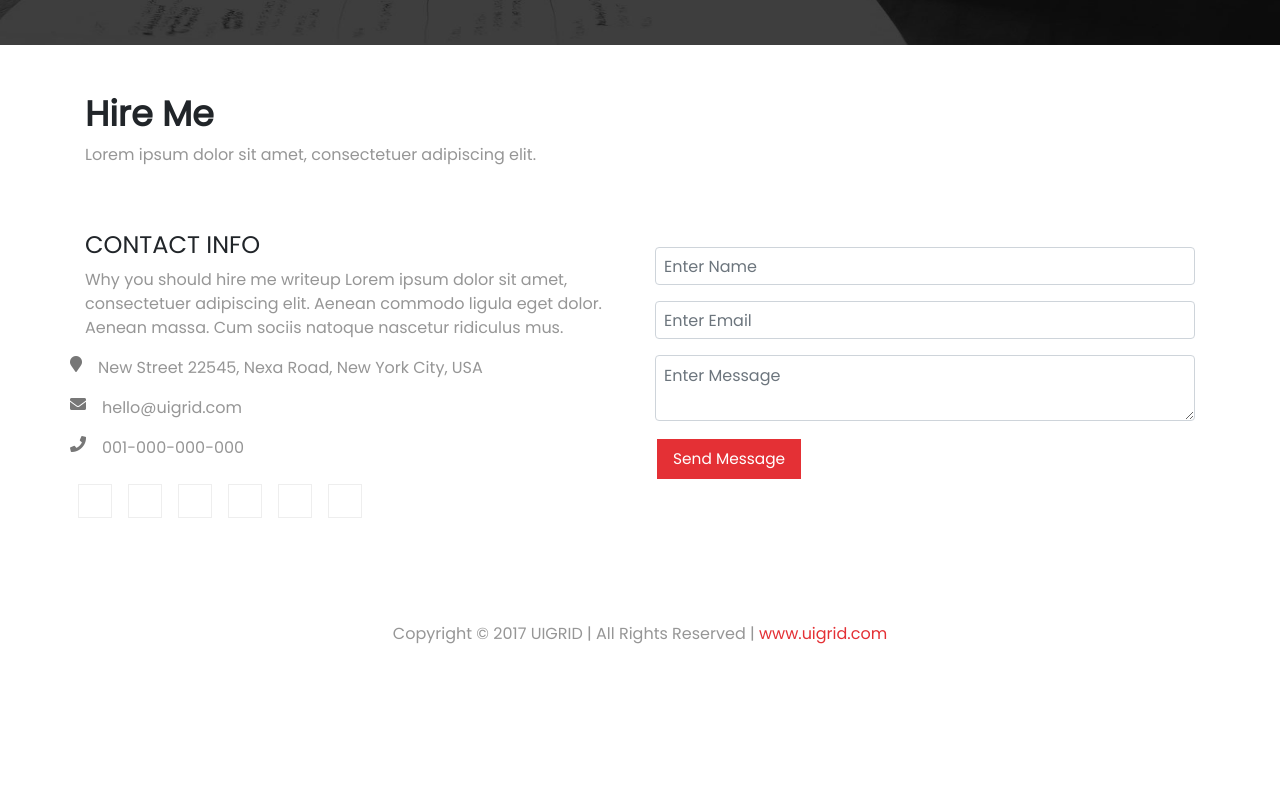
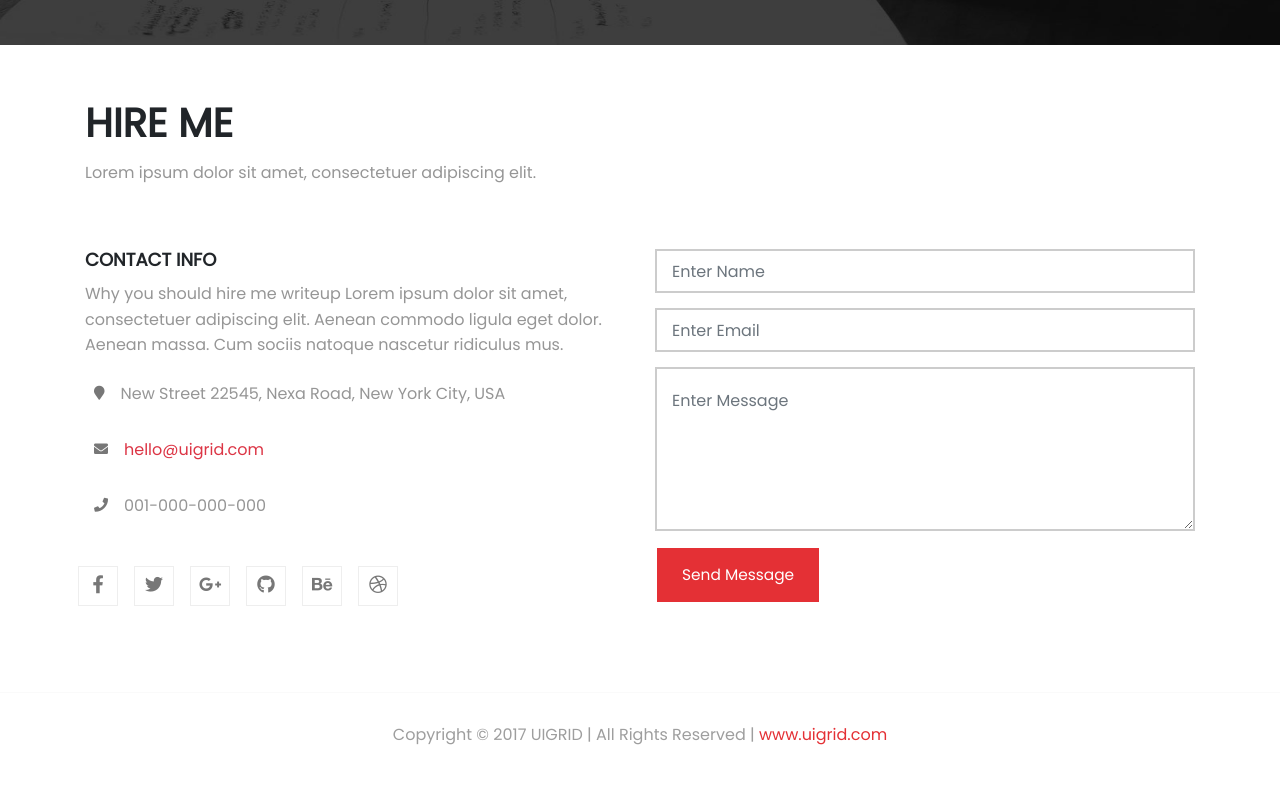
Before and after one commit to SoohaMagdy/Project1, a plain HTML site: page index.html in a window 1280 px wide. Shown: the part 4536-5323 px from the top of the page. Before the commit the page ends 5198 px from the top, so only its background shows below. Drawn offline with Linux system fonts and the light colour scheme.

Commit message:
Update Hire-Me section

```diff
--- a/css/index_style.css
+++ b/css/index_style.css
@@ -146,14 +146,56 @@ h5{
     color: #E43035;
     font-weight: 600;
 }
-#hireMe i{color: #777}
+/*Start Hire-Me*/
+#hireMe {border-bottom: 1px solid #fafafa}
+#hireMe h2{
+    margin-top: 2rem;
+    font-size: 2.5em;
+    font-weight: 700;
+    text-transform: uppercase;
+    line-height: 1.1;
+}
+#hireMe h4{
+    font-weight: 700;
+    text-transform: uppercase;
+    font-size: 18px;
+}
+#hireMe i{color: #777;font-size: 14px;text-align: center}
 #hireMe .social{
     border: 1px solid #EEE;
     color: #777;
-}
+    display: block;
+    width: 40px;
+    height: 40px;
+    margin-right: 10px;
+    margin-bottom: 15px;
+    text-align: center;
+    font-size: 18px
+    }
+
 #hireMe .social:hover{
     background-color: #E43035;
     color: #FFF;
-    font-size: 1.5rem;
 }
+.special{
+    font-size: 16px;
+    font-weight: 300;
+    line-height: 1.6;
+    margin-top: 10px;
+}
+#hireMe .text-danger{cursor:pointer}
+.inputs input, .inputs textarea{padding: 20px 15px;
+    margin-bottom: 15px;
+    border: 2px solid #cccccc;
+    border-radius: 0px;
+    font-size: 16px;}
+.inputs button{padding: 15px 25px}
 #footer a{color: #E43035;}
+#footer p{
+    margin: 0px;
+    font-size: 1em;
+    color: #9e9e9e;
+    font-weight: 300;
+   padding-bottom: 40px;
+    padding-top: 30px
+}
--- a/index.html
+++ b/index.html
@@ -654,43 +654,43 @@
             </div>
         </div>
     </section>
-    <section id="hireMe">
-        <div class="container py-5">
+       <section id="hireMe">
+        <div class="container py-4">
             <h2>Hire Me</h2>
-            <p>Lorem ipsum dolor sit amet, consectetuer adipiscing elit.</p>
+            <p class="mt-3">Lorem ipsum dolor sit amet, consectetuer adipiscing elit.</p>
             <div class="row py-5">
                 <div class="col-md-6">
                     <h4>CONTACT INFO</h4>
-                    <p>Why you should hire me writeup Lorem ipsum dolor sit amet, consectetuer adipiscing elit. Aenean
+                    <p class="special">Why you should hire me writeup Lorem ipsum dolor sit amet, consectetuer adipiscing elit. Aenean
                         commodo ligula eget dolor. Aenean massa. Cum sociis natoque nascetur ridiculus mus.
                     </p>
-                    <div class="row">
-                        <i class="fa fa-map-marker mr-3"></i>
+                    <div class="row mb-3 mt-4">
+                        <i class="fa fa-map-marker ml-4 mr-3 pt-1"></i>
                         <p>New Street 22545, Nexa Road, New York City, USA</p>
                     </div>
-                    <div class="row">
-                        <i class="fa fa-envelope mr-3"></i>
-                        <p>hello@uigrid.com</p>
+                    <div class="row mb-3">
+                        <i class="fa fa-envelope ml-4 mr-3 pt-1 "></i>
+                        <p class="text-danger">hello@uigrid.com</p>
                     </div>
                     <div class="row">
-                        <i class="fa fa-phone mr-3"></i>
+                        <i class="fa fa-phone ml-4 mr-3 pt-1"></i>
                         <p>001-000-000-000</p>
                     </div>
-                    <div class="row">
-                        <i class="fa fa-facebook p-2 m-2 social"></i>
-                        <i class="fa fa-twitter p-2 m-2 social"></i>
-                        <i class="fa fa-google-plus-g p-2 m-2 social"></i>
-                        <i class="fa fa-github p-2 m-2 social"></i>
-                        <i class="fa fa-behance p-2 m-2 social"></i>
-                        <i class="fa fa-dribbble p-2 m-2 social"></i>
+                    <div class="row pt-4">
+                        <i class="fab fa-facebook-f p-2 m-2 social"></i>
+                        <i class="fab fa-twitter p-2 m-2 social"></i>
+                        <i class="fab fa-google-plus-g p-2 m-2 social"></i>
+                        <i class="fab fa-github p-2 m-2 social"></i>
+                        <i class="fab fa-behance p-2 m-2 social"></i>
+                        <i class="fab fa-dribbble p-2 m-2 social"></i>
                     </div>
                 </div>
                 <div class="col-md-6">
-                    <div class="form-group">
-                        <input class="form-control p-2 my-3" type="text" placeholder="Enter Name">
-                        <input class="form-control p-2 my-3" type="email" placeholder="Enter Email">
-                        <textarea class="form-control p-2 my-3" placeholder="Enter Message"></textarea>
-                        <button class="btn m-auto px-3 py-2" type="submit"><a href="#"
+                    <div class="form-group inputs">
+                        <input class="form-control" type="text" placeholder="Enter Name">
+                        <input class="form-control " type="email" placeholder="Enter Email">
+                        <textarea class="form-control" placeholder="Enter Message" rows="5"></textarea>
+                        <button class="btn m-auto" type="submit"><a href="#"
                                 class="text-decoration-none text-white">Send Message</a></button>
                     </div>
                 </div>
```
